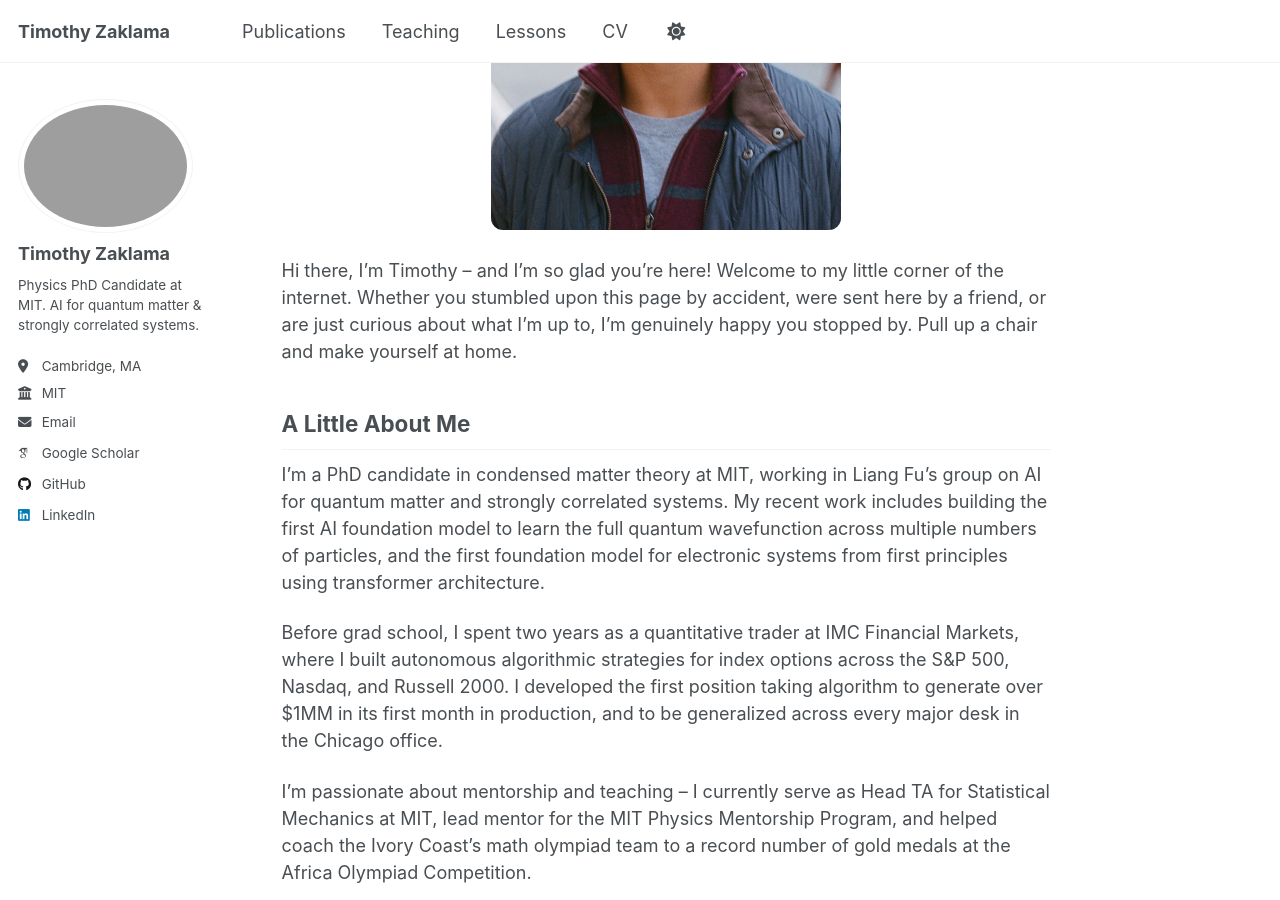
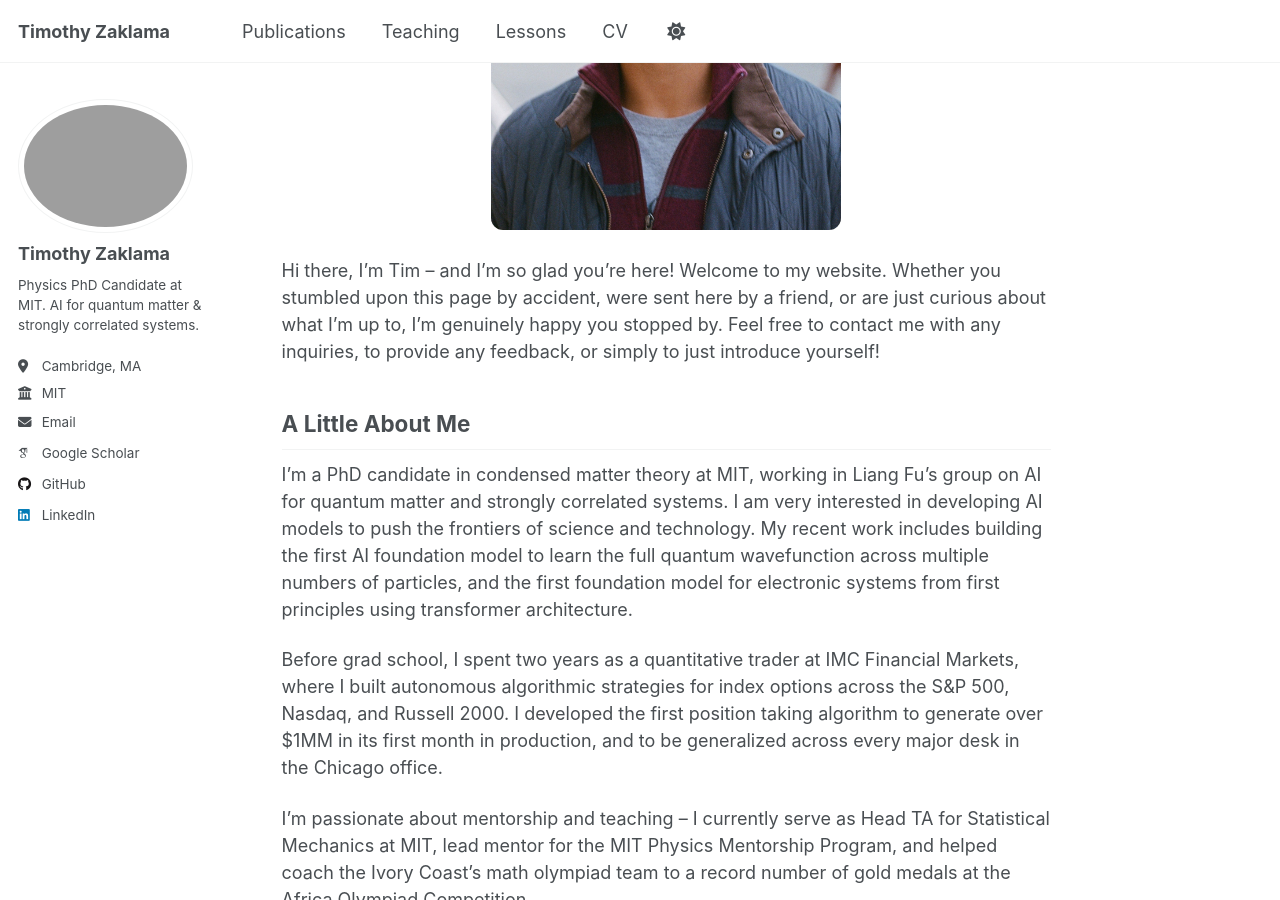
Before and after one commit to tzaklama1/tzaklama_web, a Jekyll site: the page built from _pages/about.md, in a window 1280 px wide and 900 px high, scrolled down 383 px. Built offline with Jekyll 4.4.1, drawn with Linux system fonts in a browser that asks for light colours; some web fonts are replaced; a script that is not in the unit is left out.

Commit message:
Edits to about

```diff
--- a/_pages/about.md
+++ b/_pages/about.md
@@ -9,11 +9,11 @@ redirect_from:
 
 <img src="/tzaklama_web/images/welcome_headshot.jpeg" alt="Timothy Zaklama" style="display: block; margin: 0 auto 1.5em auto; max-width: 350px; border-radius: 12px;">
 
-Hi there, I'm Timothy -- and I'm so glad you're here! Welcome to my little corner of the internet. Whether you stumbled upon this page by accident, were sent here by a friend, or are just curious about what I'm up to, I'm genuinely happy you stopped by. Pull up a chair and make yourself at home.
+Hi there, I'm Tim -- and I'm so glad you're here! Welcome to my website. Whether you stumbled upon this page by accident, were sent here by a friend, or are just curious about what I'm up to, I'm genuinely happy you stopped by. Feel free to contact me with any inquiries, to provide any feedback, or simply to just introduce yourself!
 
 ## A Little About Me
 
-I'm a PhD candidate in condensed matter theory at MIT, working in Liang Fu's group on AI for quantum matter and strongly correlated systems. My recent work includes building the first AI foundation model to learn the full quantum wavefunction across multiple numbers of particles, and the first foundation model for electronic systems from first principles using transformer architecture.
+I'm a PhD candidate in condensed matter theory at MIT, working in Liang Fu's group on AI for quantum matter and strongly correlated systems. I am very interested in developing AI models to push the frontiers of science and technology. My recent work includes building the first AI foundation model to learn the full quantum wavefunction across multiple numbers of particles, and the first foundation model for electronic systems from first principles using transformer architecture.
 
 Before grad school, I spent two years as a quantitative trader at IMC Financial Markets, where I built autonomous algorithmic strategies for index options across the S&P 500, Nasdaq, and Russell 2000. I developed the first position taking algorithm to generate over $1MM in its first month in production, and to be generalized across every major desk in the Chicago office.
 
```
